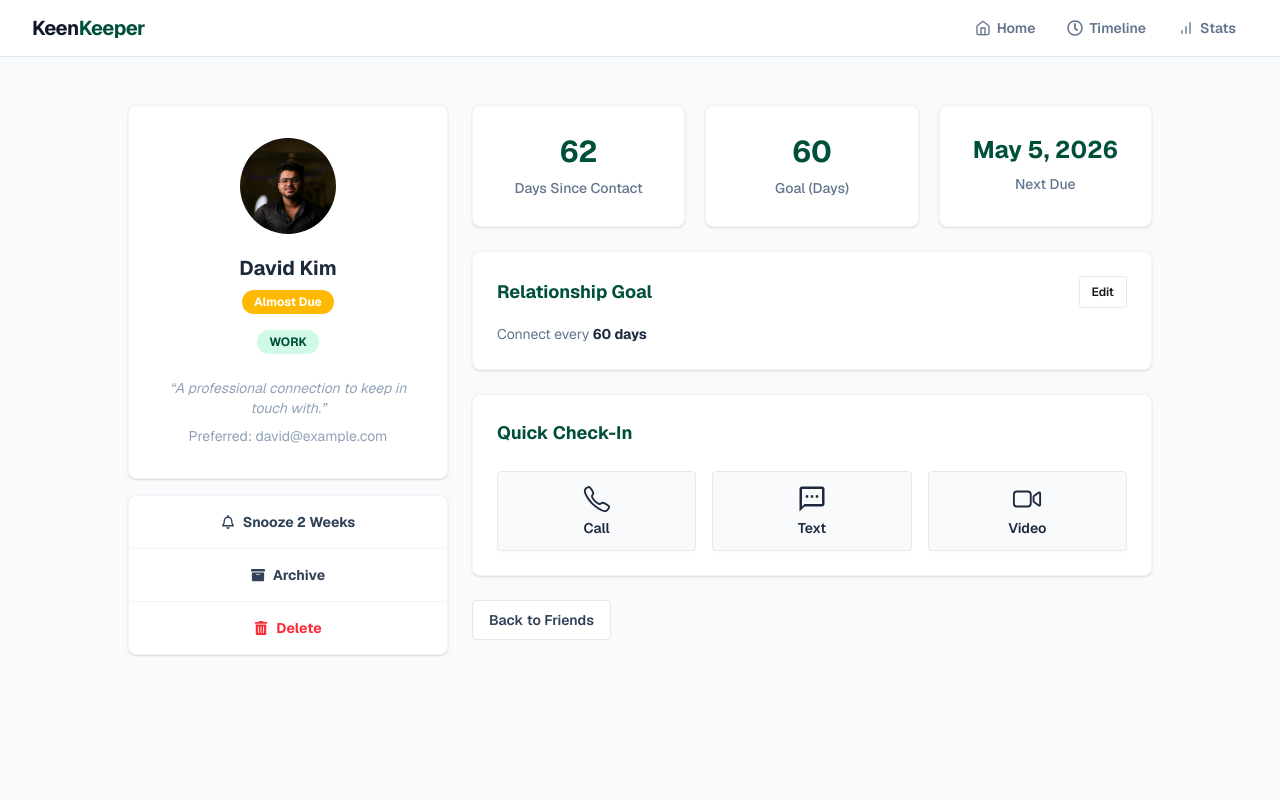
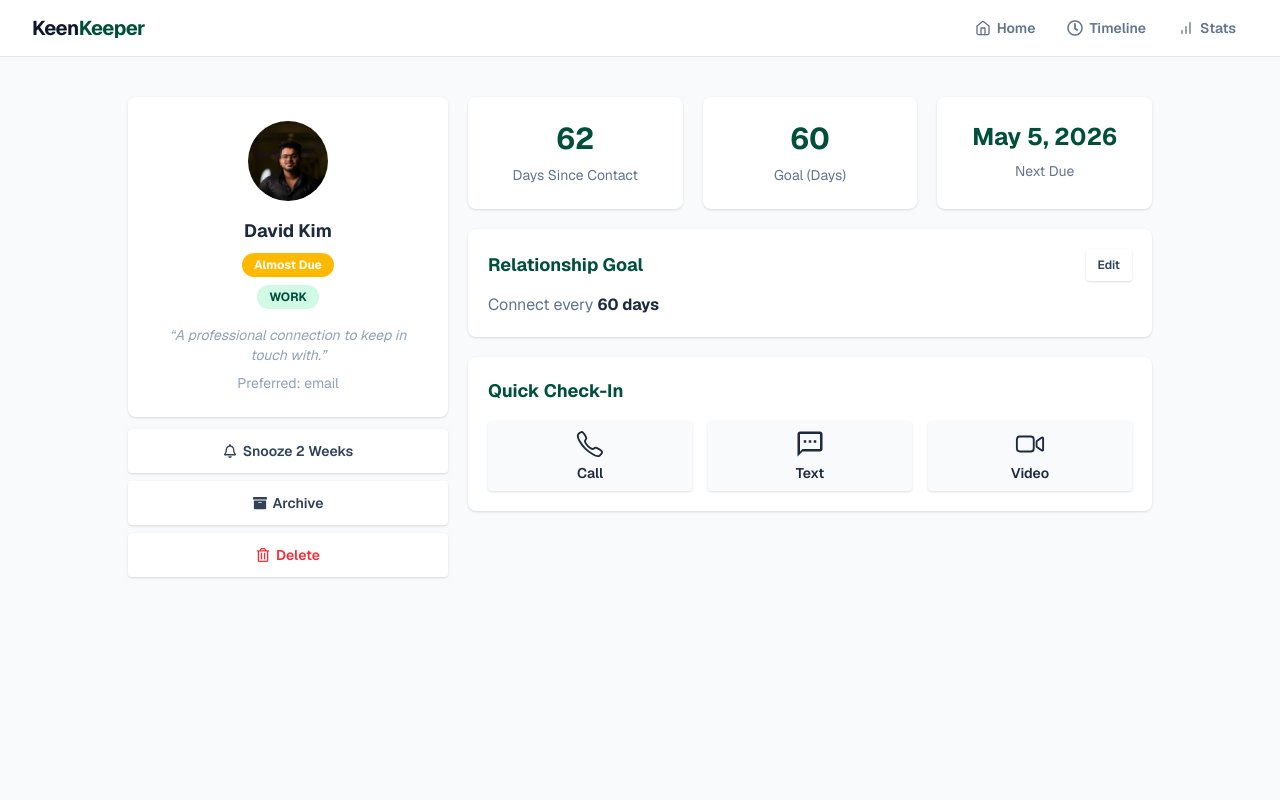
Before and after one commit to Toukir048/keenkepper-web-project, a React (Vite) app: page /friend/1 in a window 1280 px wide. Shown: the top 800 px of the page. Built offline with nearby package versions, Linux system fonts and the light colour scheme.

Commit message:
feat: enhance FriendDetails component with loading state and improved layout

```diff
--- a/src/pages/FriendDetails.jsx
+++ b/src/pages/FriendDetails.jsx
@@ -1,32 +1,23 @@
+import { useEffect, useState } from "react";
 import { Link, useParams } from "react-router";
-import { FaRegBell, FaArchive, FaTrashAlt } from "react-icons/fa";
+import { FaRegBell, FaArchive, FaRegTrashAlt } from "react-icons/fa";
 import { IoCallOutline, IoVideocamOutline } from "react-icons/io5";
 import { MdOutlineTextsms } from "react-icons/md";
 import friendsData from "../data/friendsData.json";
 
 export default function FriendDetails() {
   const { id } = useParams();
+  const [loading, setLoading] = useState(true);
+  const [friend, setFriend] = useState(null);
 
-  const friend = friendsData.find((item) => item.id === Number(id));
+  useEffect(() => {
+    const timer = setTimeout(() => {
+      setFriend(friendsData.find((item) => item.id === Number(id)));
+      setLoading(false);
+    }, 2000);
 
-  if (!friend) {
-    return (
-      <section className="min-h-screen bg-[#f8fafc] px-4 py-12">
-        <div className="mx-auto max-w-5xl text-center">
-          <h1 className="text-3xl font-bold text-slate-800">
-            Friend Not Found
-          </h1>
-
-          <Link
-            to="/"
-            className="btn mt-6 border-none bg-emerald-900 text-white hover:bg-emerald-950"
-          >
-            Back Home
-          </Link>
-        </div>
-      </section>
-    );
-  }
+    return () => clearTimeout(timer);
+  }, [id]);
 
   const statusStyle = {
     on_track: "bg-emerald-900 text-white",
@@ -40,6 +31,30 @@ export default function FriendDetails() {
     overdue: "Overdue",
   };
 
+  if (loading) {
+    return (
+      <section className="flex min-h-screen items-center justify-center bg-[#f8fafc]">
+        <div className="text-center">
+          <span className="loading loading-ring h-20 w-20 text-emerald-900"></span>
+          <h2 className="mt-5 text-xl font-bold text-slate-800">
+            Loading Friend Details
+          </h2>
+        </div>
+      </section>
+    );
+  }
+
+  if (!friend) {
+    return (
+      <section className="min-h-screen bg-[#f8fafc] py-12 text-center">
+        <h1 className="text-3xl font-bold text-slate-800">Friend Not Found</h1>
+        <Link to="/" className="btn mt-6 bg-white text-slate-800 shadow-sm">
+          Back Home
+        </Link>
+      </section>
+    );
+  }
+
   const formattedDate = new Date(friend.next_due_date).toLocaleDateString(
     "en-US",
     {
@@ -50,22 +65,21 @@ export default function FriendDetails() {
   );
 
   return (
-    <section className="min-h-screen bg-[#f8fafc] px-4 py-12 sm:px-6 lg:px-8">
-      <div className="mx-auto grid max-w-5xl gap-6 lg:grid-cols-[320px_1fr]">
-        {/* Left Profile Card */}
-        <div>
-          <div className="card rounded-lg border border-slate-100 bg-white shadow-sm">
-            <div className="card-body items-center py-8 text-center">
+    <section className="min-h-screen bg-[#f8fafc] px-4 py-10 sm:px-6 lg:px-8">
+      <div className="mx-auto grid max-w-5xl gap-5 lg:grid-cols-[320px_1fr]">
+        <aside>
+          <div className="rounded-lg bg-white p-6 text-center shadow-sm">
             <img
               src={friend.picture}
               alt={friend.name}
-                className="h-24 w-24 rounded-full object-cover"
+              className="mx-auto h-20 w-20 rounded-full object-cover"
             />
 
-              <h2 className="mt-3 text-xl font-bold text-slate-800">
+            <h2 className="mt-4 text-lg font-bold text-slate-800">
               {friend.name}
             </h2>
 
+            <div className="mt-2 flex flex-col items-center gap-2">
               <span
                 className={`rounded-full px-3 py-1 text-xs font-bold ${
                   statusStyle[friend.status]
@@ -74,7 +88,6 @@ export default function FriendDetails() {
                 {statusText[friend.status]}
               </span>
 
-              <div className="mt-2 flex flex-wrap justify-center gap-2">
               {friend.tags.map((tag) => (
                 <span
                   key={tag}
@@ -89,106 +102,93 @@ export default function FriendDetails() {
               “{friend.bio}”
             </p>
 
-              <p className="text-sm text-slate-400">
-                Preferred: {friend.email}
-              </p>
-            </div>
+            <p className="mt-2 text-sm text-slate-400">Preferred: email</p>
           </div>
 
-          <div className="mt-4 overflow-hidden rounded-lg border border-slate-100 bg-white shadow-sm">
-            <button className="flex w-full items-center justify-center gap-2 border-b border-slate-100 py-4 text-sm font-bold text-slate-700 hover:bg-slate-50">
+          <div className="mt-3 space-y-2">
+            <button className="btn border-none h-11 w-full bg-white text-slate-700 shadow-sm hover:bg-slate-50 border-2-gray">
               <FaRegBell />
               Snooze 2 Weeks
             </button>
 
-            <button className="flex w-full items-center justify-center gap-2 border-b border-slate-100 py-4 text-sm font-bold text-slate-700 hover:bg-slate-50">
+            <button className="btn border-none h-11 w-full bg-white text-slate-700 shadow-sm hover:bg-slate-50">
               <FaArchive />
               Archive
             </button>
 
-            <button className="flex w-full items-center justify-center gap-2 py-4 text-sm font-bold text-red-500 hover:bg-red-50">
-              <FaTrashAlt />
+            <button className="btn border-none h-11 w-full bg-white text-red-500 shadow-sm hover:bg-red-50">
+              <FaRegTrashAlt />
               Delete
             </button>
           </div>
-        </div>
+        </aside>
 
-        {/* Right Details Area */}
-        <div className="space-y-6">
+        <main className="space-y-5">
           <div className="grid grid-cols-1 gap-5 sm:grid-cols-3">
-            <div className="card rounded-lg border border-slate-100 bg-white shadow-sm">
-              <div className="card-body items-center py-7 text-center">
+            <div className="rounded-lg bg-white p-6 text-center shadow-sm">
               <h3 className="text-3xl font-bold text-emerald-900">
                 {friend.days_since_contact}
               </h3>
-                <p className="text-sm font-medium text-slate-500">
+              <p className="mt-2 text-sm text-slate-500">
                 Days Since Contact
               </p>
             </div>
-            </div>
 
-            <div className="card rounded-lg border border-slate-100 bg-white shadow-sm">
-              <div className="card-body items-center py-7 text-center">
+            <div className="rounded-lg bg-white p-6 text-center shadow-sm">
               <h3 className="text-3xl font-bold text-emerald-900">
                 {friend.goal}
               </h3>
-                <p className="text-sm font-medium text-slate-500">
-                  Goal (Days)
-                </p>
+              <p className="mt-2 text-sm text-slate-500">Goal (Days)</p>
+            </div>
+
+            <div className="rounded-lg bg-white p-6 text-center shadow-sm">
+              <h3 className="text-2xl font-bold text-emerald-900">
+                {formattedDate}
+              </h3>
+              <p className="mt-2 text-sm text-slate-500">Next Due</p>
             </div>
           </div>
 
-            <div className="card rounded-lg border border-slate-100 bg-white shadow-sm">
-              <div className="card-body items-center py-7 text-center">
-                <h3 className="text-2xl font-bold text-emerald-900">
-                  {formattedDate}
-                </h3>
-                <p className="text-sm font-medium text-slate-500">Next Due</p>
-              </div>
-            </div>
-          </div>
-
-          <div className="card rounded-lg border border-slate-100 bg-white shadow-sm">
-            <div className="card-body">
+          <div className="rounded-lg bg-white p-5 shadow-sm">
             <div className="flex items-center justify-between">
               <h3 className="text-lg font-bold text-emerald-900">
                 Relationship Goal
               </h3>
 
-                <button className="btn btn-sm bg-white">Edit</button>
+              <button className="btn border-none btn-sm bg-white text-slate-700 shadow-sm hover:bg-slate-50">
+                Edit
+              </button>
             </div>
 
-              <p className="mt-2 text-slate-500">
+            <p className="mt-3 text-slate-500">
               Connect every{" "}
               <span className="font-bold text-slate-800">
                 {friend.goal} days
               </span>
             </p>
           </div>
-          </div>
 
-          <div className="card rounded-lg border border-slate-100 bg-white shadow-sm">
-            <div className="card-body">
+          <div className="rounded-lg bg-white p-5 shadow-sm">
             <h3 className="text-lg font-bold text-emerald-900">
               Quick Check-In
             </h3>
 
             <div className="mt-4 grid grid-cols-1 gap-4 sm:grid-cols-3">
-                <button className="btn h-20 bg-[#f8fafc] text-slate-800 hover:bg-slate-100">
+              <button className="btn border-none h-[70px] bg-[#f8fafc] text-slate-800 shadow-sm hover:bg-slate-100">
                 <div className="flex flex-col items-center gap-1">
                   <IoCallOutline className="text-3xl" />
                   <span>Call</span>
                 </div>
               </button>
 
-                <button className="btn h-20 bg-[#f8fafc] text-slate-800 hover:bg-slate-100">
+              <button className="btn border-none h-[70px] bg-[#f8fafc] text-slate-800 shadow-sm hover:bg-slate-100">
                 <div className="flex flex-col items-center gap-1">
                   <MdOutlineTextsms className="text-3xl" />
                   <span>Text</span>
                 </div>
               </button>
 
-                <button className="btn h-20 bg-[#f8fafc] text-slate-800 hover:bg-slate-100">
+              <button className="btn border-none h-[70px] bg-[#f8fafc] text-slate-800 shadow-sm hover:bg-slate-100">
                 <div className="flex flex-col items-center gap-1">
                   <IoVideocamOutline className="text-3xl" />
                   <span>Video</span>
@@ -196,12 +196,7 @@ export default function FriendDetails() {
               </button>
             </div>
           </div>
-          </div>
-
-          <Link to="/" className="btn bg-white text-slate-700">
-            Back to Friends
-          </Link>
-        </div>
+        </main>
       </div>
     </section>
   );
```
Lines whose indentation alone changed are shown as unchanged.
